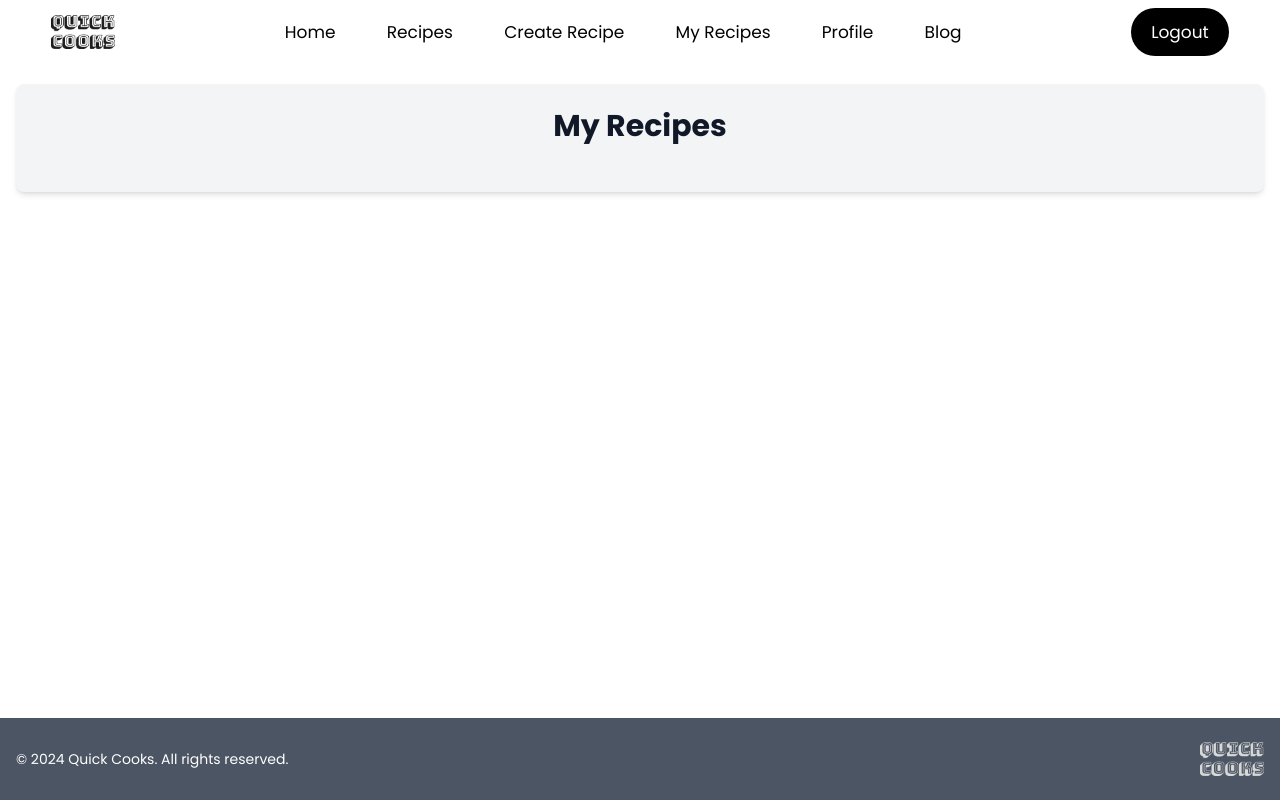
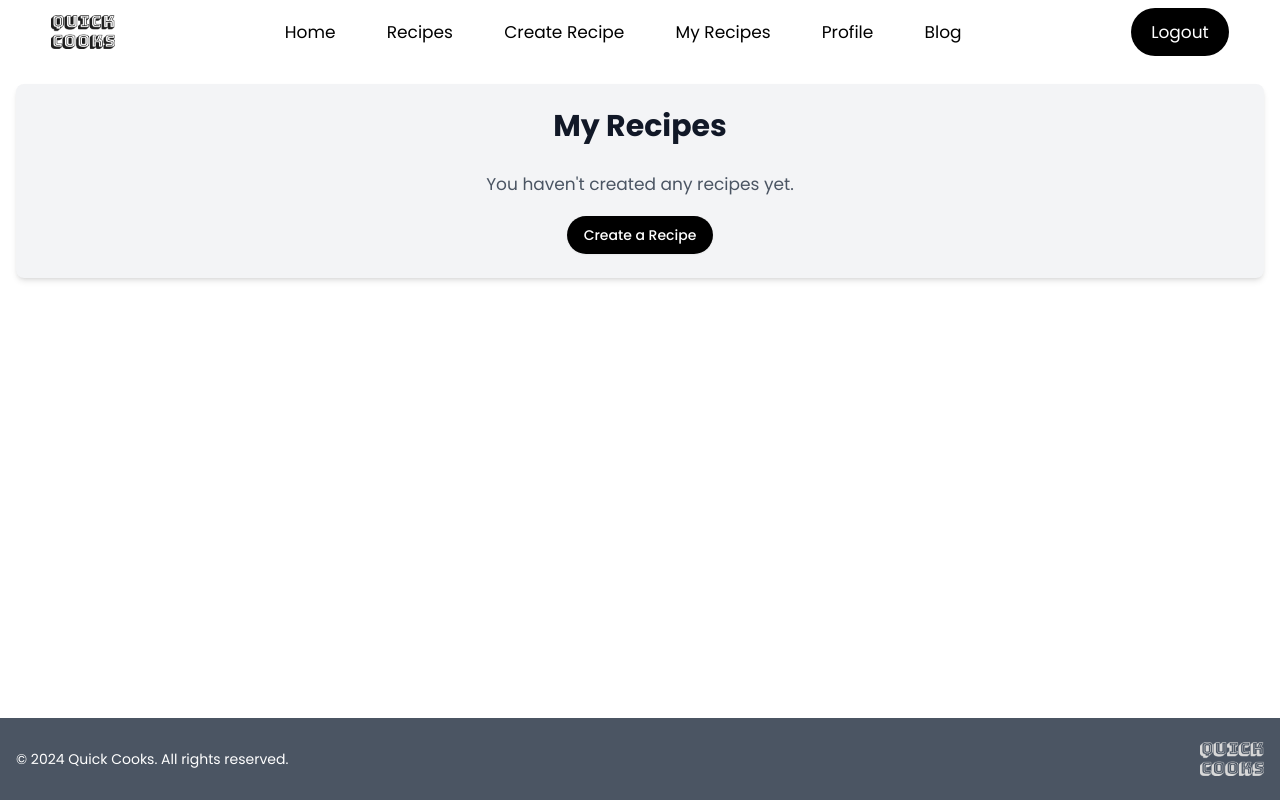
Before and after one commit to Doubles-101/cookproject-client, a React (Vite) app: page /myRecipeList in a window 1280 px wide. Built offline with nearby package versions, Linux system fonts and the light colour scheme; sample sign-in values are in the browser's storage.

Commit message:
added conditional for recipe detail

```diff
--- a/src/components/RecipeList/MyRecipeList.jsx
+++ b/src/components/RecipeList/MyRecipeList.jsx
@@ -1,10 +1,11 @@
 import { useEffect, useState } from "react"
-import { Link, useParams } from "react-router-dom"
+import { Link, useNavigate, useParams } from "react-router-dom"
 
 
 export const MyRecipeList = () => {
     const [myRecipesArray, setMyRecipesArray] = useState([])
 
+    const navigate = useNavigate()
     const customerId = JSON.parse(localStorage.getItem("cook_token")).id
 
     const fetchMyRecipes = async () => {
@@ -17,6 +18,10 @@ export const MyRecipeList = () => {
             const recipes = await response.json()
             setMyRecipesArray(recipes)
         }
+    }
+
+    const handleClick = () => {
+        navigate("/createRecipe")
     }
 
     useEffect(() => {
@@ -44,6 +49,17 @@ export const MyRecipeList = () => {
                         </div>
                      </div>)
                 }
+                {myRecipesArray.length === 0 &&
+                    <div className="col-span-full text-center">
+                    <p className="text-gray-600">You haven't created any recipes yet.</p>
+                    <button
+                        className="mt-4 inline-flex justify-center py-2 px-4 border border-transparent shadow-sm text-sm font-medium rounded-full text-white bg-black hover:bg-indigo-700 focus:outline-none focus:ring-2 focus:ring-offset-2 focus:ring-indigo-500"
+                        onClick={handleClick}
+                    >
+                        Create a Recipe
+                    </button>
+                </div>}
+
             </div>
         </div>
     )
```
